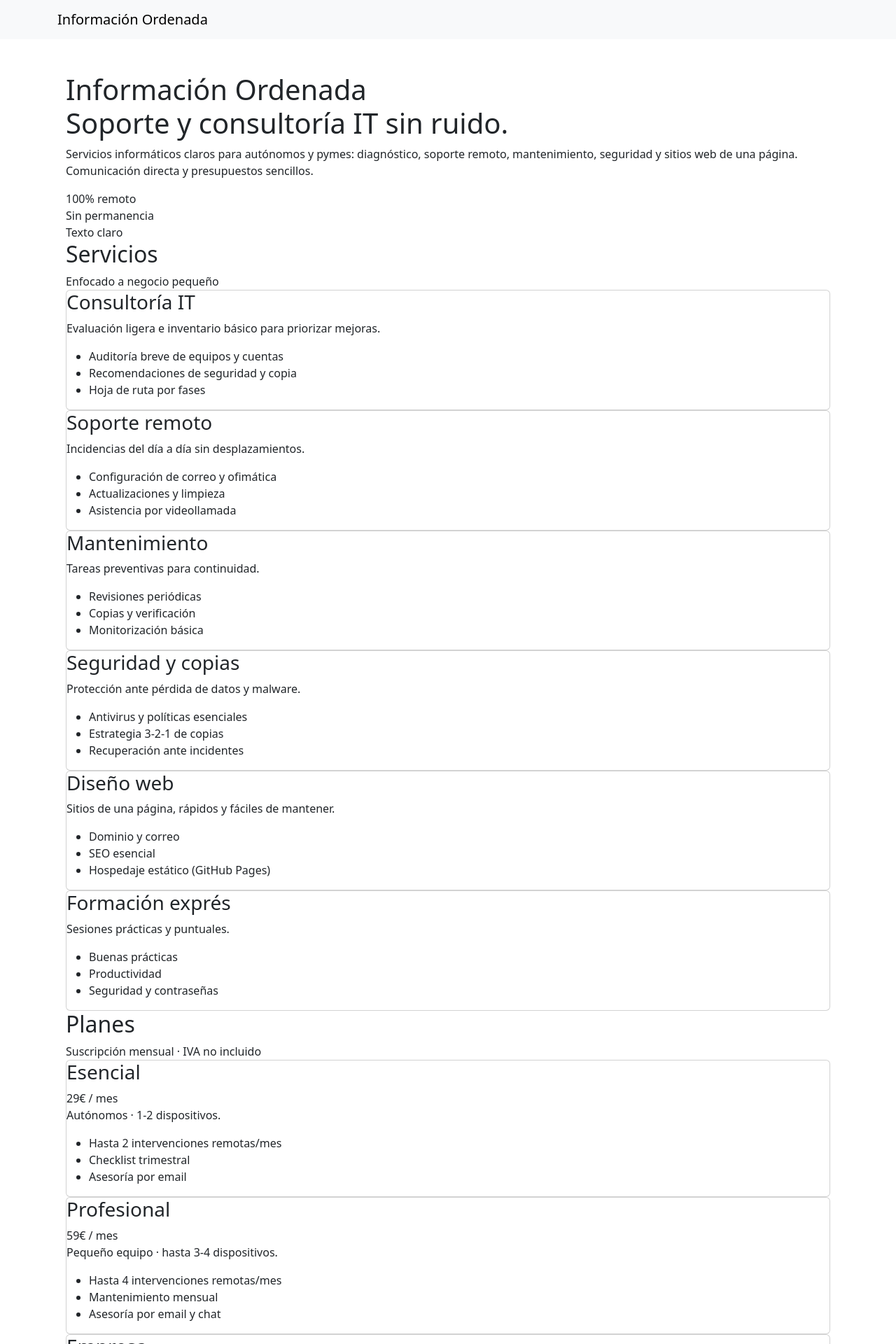
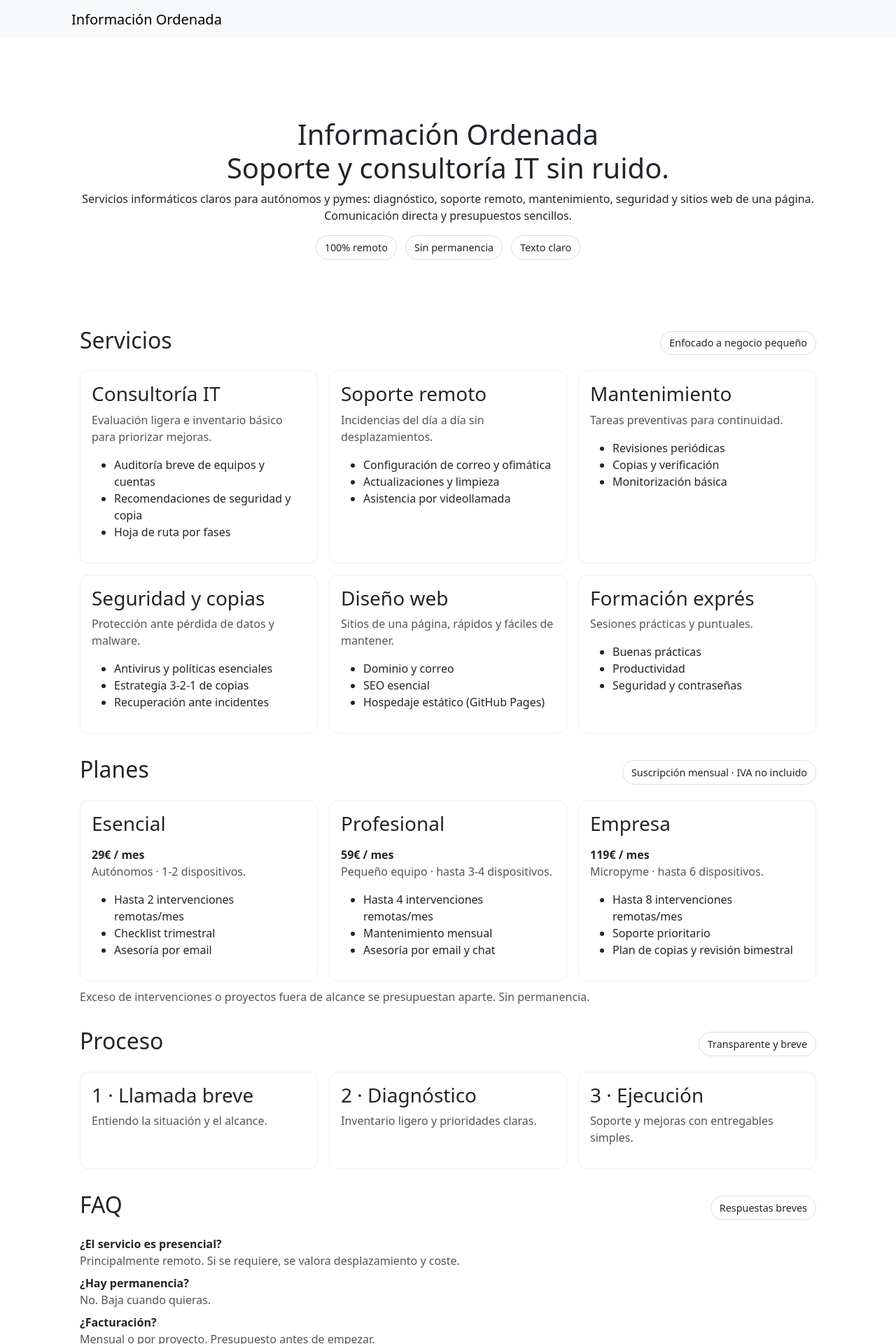
Before and after one commit to alexos-es/io, a Jekyll site: the page built from index.html, in a window 1280 px wide. Shown: the top 1920 px of the page at 70% size. Built offline with Jekyll 4.4.1, drawn with Linux system fonts in a browser that asks for light colours.

Commit message:
Add custom CSS and link stylesheet in layout
Created assets/css/main.css with custom styles for layout elements and updated default.html to include the new stylesheet. This enables site-specific styling alongside Bootstrap.

```diff
--- a/_layouts/default.html
+++ b/_layouts/default.html
@@ -5,6 +5,7 @@
   <meta name="viewport" content="width=device-width,initial-scale=1" />
   <title>Información Ordenada</title>
   <link rel="stylesheet" href="https://cdn.jsdelivr.net/npm/bootstrap@5.3.3/dist/css/bootstrap.min.css">
+  <link rel="stylesheet" href="{{ '/assets/css/main.css' | relative_url }}" >
 </head>
 <body>
 <nav class="navbar navbar-expand-lg bg-body-tertiary">
--- /dev/null
+++ b/assets/css/main.css
@@ -0,0 +1,14 @@
+.container { max-width: 1100px; }
+.hero { padding: 4rem 0; text-align: center; }
+.kpi { display:flex; gap:12px; justify-content:center; flex-wrap:wrap; margin-top:12px; }
+.kpi .item, .pill { border:1px solid #ddd; border-radius:999px; padding:.35rem .75rem; font-size:.9rem; }
+.section-title { display:flex; align-items:center; gap:10px; justify-content:space-between; margin:2rem 0 1rem; }
+.desc { color:#555; }
+.grid { display:grid; gap:16px; }
+.grid.cols-3 { grid-template-columns: repeat(1,1fr); }
+@media (min-width:768px){ .grid.cols-3{ grid-template-columns: repeat(3,1fr); } }
+.card article, article.card { /* por si hay estilos heredados */ }
+article.card { border:1px solid #eee; border-radius:12px; padding:16px; background:#fff; }
+.price { font-weight:700; margin:.5rem 0 0; }
+.cta { padding:3rem 0; text-align:center; }
+.btn { display:inline-block; border:1px solid #222; padding:.5rem .9rem; border-radius:8px; text-decoration:none; }
```
